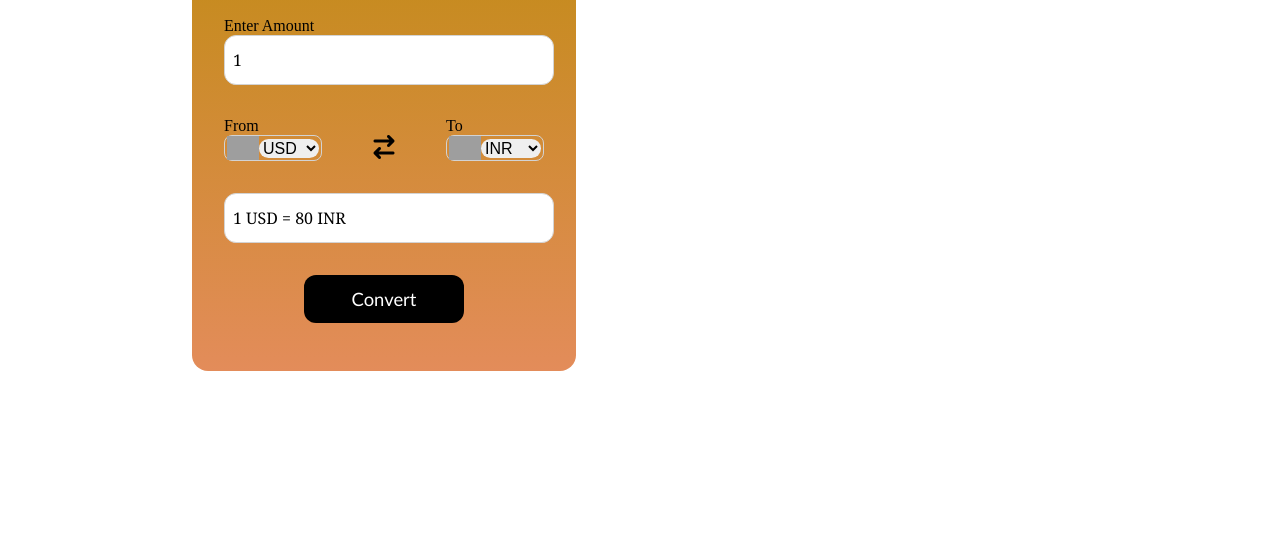
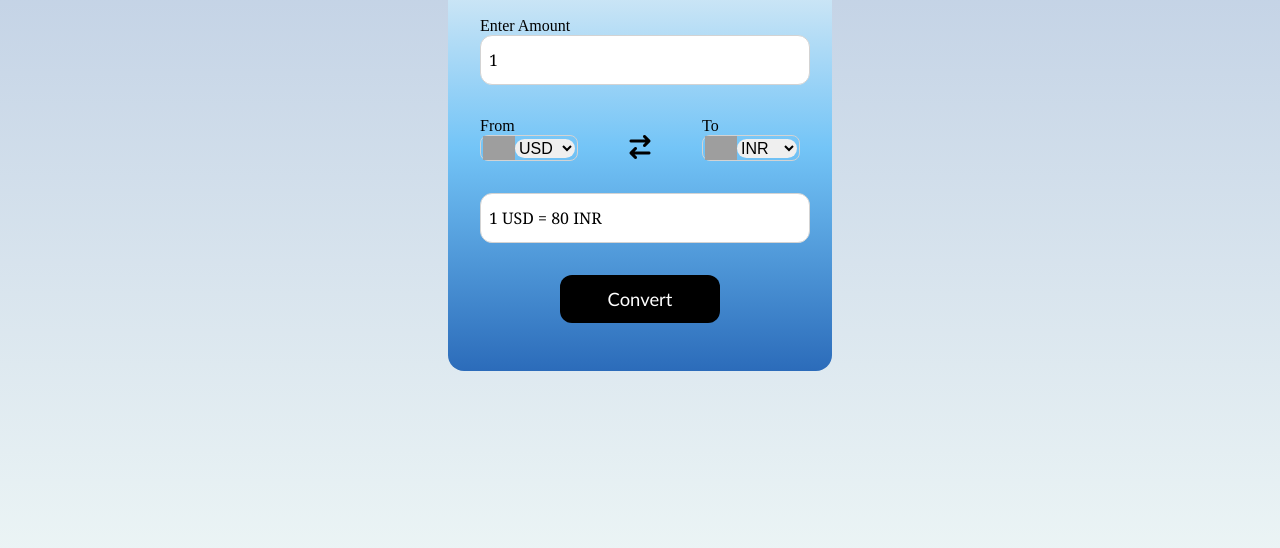
Before and after one commit to aadi2407/NexChange, a plain HTML site: page index.html in a window 1280 px wide. Shown: the part 252-800 px from the top of the page. Drawn offline with Linux system fonts and the light colour scheme; no server answers; grey boxes are pictures that could not be loaded.

Commit message:
Update style.css

```diff
--- a/style.css
+++ b/style.css
@@ -6,20 +6,27 @@
 
   body {
     display: flex;
-    justify-content: space-between;
+    justify-content: center;
     align-items: center;
-    margin-left: 15%;
+
     min-height: 100vh;
   }
 
   .back {
-    background-image: url('background.jpg');
+    background: hsla(186, 33%, 94%, 1);
+    background: linear-gradient(90deg, hsla(186, 33%, 94%, 1) 0%, hsla(216, 41%, 79%, 1) 100%);background: -moz-linear-gradient(90deg, hsla(186, 33%, 94%, 1) 0%, hsla(216, 41%, 79%, 1) 100%);
+    background: -webkit-linear-gradient(90deg, hsla(186, 33%, 94%, 1) 0%, hsla(216, 41%, 79%, 1) 100%);
+    filter: progid: DXImageTransform.Microsoft.gradient( startColorstr="#EBF4F5", endColorstr="#B5C6E0", GradientType=1 );
     background-size: cover;
   }
 
   .container {
-    background: rgb(227,140,90);
-    background: linear-gradient(0deg, rgba(227,140,90,1) 0%, rgba(194,139,22,1) 100%);
+    background: hsla(213, 62%, 45%, 1);
+    background: linear-gradient(90deg, hsla(213, 62%, 45%, 1) 0%, hsla(203, 89%, 71%, 1) 50%, hsla(0, 0%, 96%, 1) 100%);
+    background: -moz-linear-gradient(90deg, hsla(213, 62%, 45%, 1) 0%, hsla(203, 89%, 71%, 1) 50%, hsla(0, 0%, 96%, 1) 100%);
+    background: -webkit-linear-gradient(90deg, hsla(213, 62%, 45%, 1) 0%, hsla(203, 89%, 71%, 1) 50%, hsla(0, 0%, 96%, 1) 100%);
+    filter: progid: DXImageTransform.Microsoft.gradient( startColorstr="#2C6CBC", endColorstr="#71C3F7", GradientType=1 );
+
     padding: 2rem;
     border-radius: 1rem;
     min-height: 45vh;
```
